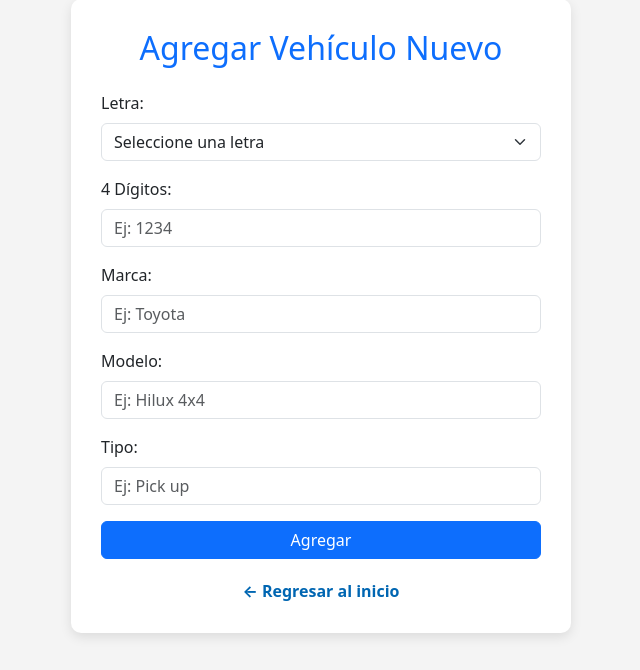
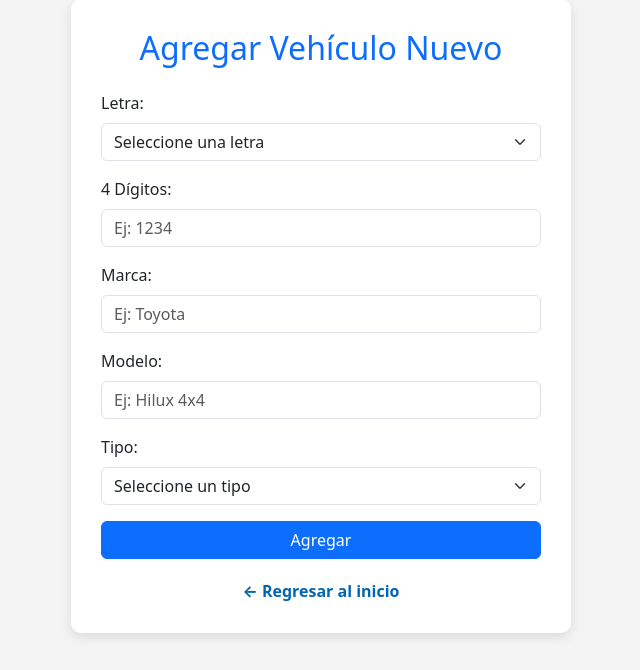
Before and after one commit to Aguilerajr/Xplore-rent-a-car-backend, a FastAPI app: page /agregar_vehiculo in a window 1280 px wide. Shown: the part 106-776 px from the top of the page, without its empty margins (319-959 px from the left). Run offline with FastAPI, Linux system fonts and the light colour scheme.

Commit message:
cambios admin panel

```diff
--- a/templates/agregar_vehiculo.html
+++ b/templates/agregar_vehiculo.html
@@ -72,14 +72,13 @@
     <form method="post">
         <div class="mb-3">
             <label for="letra" class="form-label">Letra:</label>
-            <select name="letra" id="letra" class="form-select" required>
+            <select name="letra" id="letra" class="form-select" required onchange="actualizarTipo()">
                 <option value="">Seleccione una letra</option>
                 <option value="P">P - Pick Up</option>
                 <option value="T">T - Turismo</option>
                 <option value="C">C - Camioneta</option>
                 <option value="M">M - Microbús / Busito</option>
             </select>
-
         </div>
 
         <div class="mb-3">
@@ -99,7 +98,9 @@
 
         <div class="mb-3">
             <label for="tipo" class="form-label">Tipo:</label>
-            <input type="text" name="tipo" id="tipo" class="form-control" required placeholder="Ej: Pick up">
+            <select name="tipo" id="tipo" class="form-select" required>
+                <option value="">Seleccione un tipo</option>
+            </select>
         </div>
 
         <button type="submit" class="btn btn-primary w-100">Agregar</button>
@@ -108,5 +109,31 @@
     <a href="/" class="regresar">← Regresar al inicio</a>
 </div>
 
+<script>
+    function actualizarTipo() {
+        const letra = document.getElementById("letra").value;
+        const tipo = document.getElementById("tipo");
+
+        // Limpiar opciones actuales
+        tipo.innerHTML = '<option value="">Seleccione un tipo</option>';
+
+        const opciones = {
+            P: ["Pick Up"],
+            T: ["Turismo Normal", "Turismo Pequeño"],
+            C: ["Camioneta Grande", "Camioneta Pequeña"],
+            M: ["Microbús", "Busito"]
+        };
+
+        if (opciones[letra]) {
+            opciones[letra].forEach(function(opcion) {
+                const opt = document.createElement("option");
+                opt.value = opcion;
+                opt.text = opcion;
+                tipo.appendChild(opt);
+            });
+        }
+    }
+</script>
+
 </body>
 </html>
```
